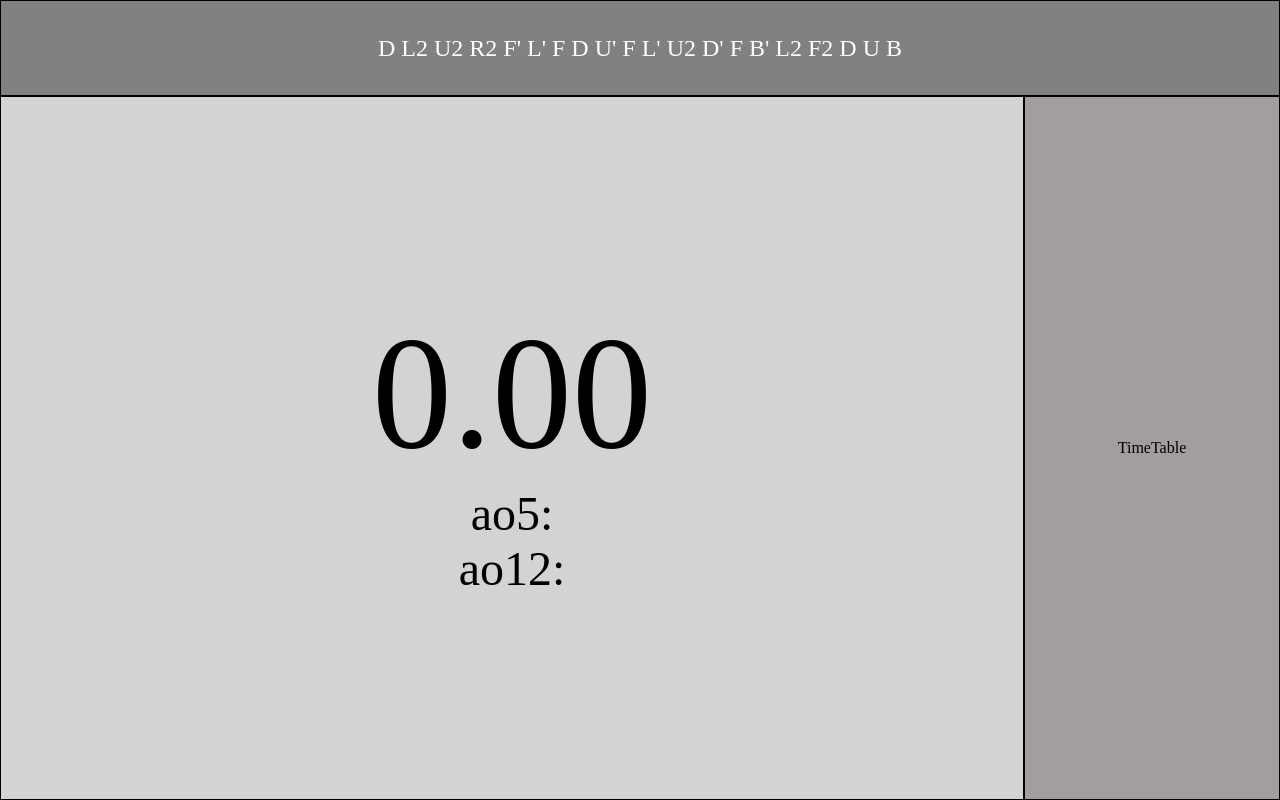
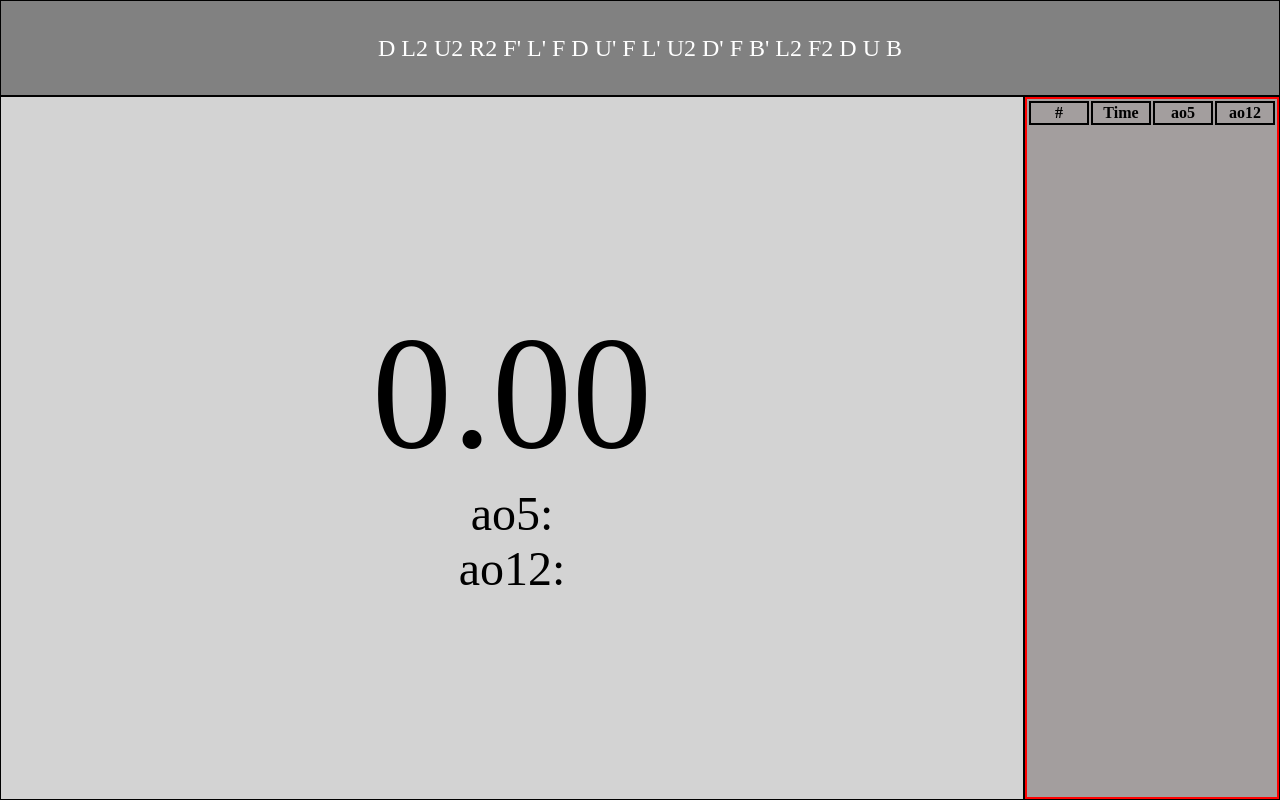
Before and after one commit to eli-10-dev/CubeTimer, a React (Create React App) app: page / in a window 1280 px wide. Built offline with nearby package versions, Linux system fonts and the light colour scheme.

Commit message:
Record time function created

```diff
--- a/src/App.tsx
+++ b/src/App.tsx
@@ -1,32 +1,38 @@
 import React, { useState, useEffect, useRef } from 'react';
 import './App.css';
 // https://github.com/cubing/scramble-display
-import { ScrambleDisplay  } from 'scramble-display';
+// import { ScrambleDisplay  } from 'scramble-display';
 import Scrambles from './Scrambles';
 import TimeDisplay from './TimeDisplay';
 import TimeTable from './TimeTable';
+import { transpileModule } from 'typescript';
+
+type Solve = {
+    time: number;
+     ao5: string;
+    ao12: string;
+}
 
 function App() {
+  // Prevents record() on initial render
+  const mountFrequency = useRef(0);
   const [cubeScramble, setCubeScramble] = useState<Array<string>>();
-  const [timer, setTimer] = useState<number>(0);
+  const [solvesArray, setSolvesArray] = useState<Solve[]>([]);
+  const [recordReady, setRecordReady] = useState<boolean>(false);
   const [isTimerRunning, setIsTimerRunning] = useState<boolean>(false);
-  // Added to track if spacebar is being pressed
-  const [isSpacePressed, setIsSpacePressed] = useState<boolean>(false);
+  const [time, setTime] = useState<number>(0);
   const [ao5, setAo5] = useState<string>("");
   const [ao12, setAo12] = useState<string>("");
-  const [solveStats, setSolveStats] = useState([
-    {
-      time: "",
-      ao5: "",
-      ao12: ""
-    }
-  ]);
+  // Added to track if spacebar is being pressed for the time style
+  const [isSpacePressed, setIsSpacePressed] = useState<boolean>(false);
+
   const notationsArray: Array<string> = ["F", "B", "U", "D", "R", "L"];
   const typeOfTurn : Record<number, string> = { 1: "", 2: "2", 3: "'"};
 
   const generateScramble = () => {
     // Place array inside of the function so that a new reference
     // is generated or a new instance of the array is seen by react.
+    console.log("Generate scramble function was called!");
     const scrambleArray: string[] = new Array(20).fill("");
     let i = 0;
 
@@ -53,20 +59,29 @@ function App() {
     }
 
     setCubeScramble(scrambleArray);
-    // console.log(scrambleArray);
-    return scrambleArray;
   };
 
+  const recordTime = () => {
+    console.log("Record function was called!");
+    console.log("Recording time: ", time);
+
+    let newSolve = {
+      time,
+      ao5,
+      ao12,
+    };
+
+    setSolvesArray((prevSolves) => [...prevSolves, newSolve]);
+  };
 
   const spacebarPress = (event: KeyboardEvent) => {
     if (event.key === ' '){
-      // console.log("Spacebar is being pressed!");\
       setIsSpacePressed(true);
     }
 
     setIsTimerRunning((state: boolean) => {
       if (state === false){
-        setTimer(0);
+        setTime(0);
       }
       return state;
     });
@@ -74,7 +89,7 @@ function App() {
 
   const spacebarRelease = (event: KeyboardEvent) => {
     if (event.key === ' '){
-      // console.log("Spacebar is released!");
+      console.log("Spacebar is released!");
       setIsSpacePressed(false);
 
       setIsTimerRunning((state: boolean) => {
@@ -85,13 +100,18 @@ function App() {
         return newState;
       });
     }
-
   };
 
   useEffect(() => {
-    console.log("Is timer running?: ", isTimerRunning);
-  }, [isTimerRunning]);
+    if (mountFrequency.current <= 1) {
+      mountFrequency.current += 1;
+      return;
+    }
 
+    if (!isSpacePressed && !isTimerRunning){
+      recordTime();
+    }
+  }, [isTimerRunning, isSpacePressed]);
 
   // INITIAL RENDER
   useEffect(() => {
@@ -112,7 +132,7 @@ function App() {
     let timerInterval: ReturnType<typeof setInterval>;
     if (isTimerRunning){
       timerInterval = setInterval(() => {
-        setTimer(prev => prev + 0.01)
+        setTime(prev => prev + 0.01)
       }, 10);
     }
     return () => {
@@ -125,22 +145,20 @@ function App() {
       <header className="app-header flex-center">
         <Scrambles
           cubeScramble={cubeScramble || []}
-          generateScramble={generateScramble}
         />
       </header>
 
       <section className="time-content-container">
         <main className="time-display-container flex-center">
           <TimeDisplay
-          timer={timer}
+          time={time}
           isSpacePressed={isSpacePressed}
           />
         </main>
 
         <section className="time-table-container flex-center">
           <TimeTable
-          solveStats={solveStats}
-
+          solvesArray={solvesArray}
           />
         </section>
       </section>
--- a/src/Scrambles.tsx
+++ b/src/Scrambles.tsx
@@ -2,12 +2,9 @@ import './Scrambles.css';
 
 type ScrambleProps = {
     cubeScramble: Array<string>;
-    // For functions:
-    // <prop name> : (<parameters>: <parameter types>) => <return type>
-    generateScramble: () => Array<string>;
 }
 
-function Scrambles({ cubeScramble, generateScramble }: ScrambleProps) {
+function Scrambles({ cubeScramble }: ScrambleProps) {
     return(
         <div className="scramble flex-center">
             {cubeScramble.join(" ")}
--- a/src/TimeDisplay.css
+++ b/src/TimeDisplay.css
@@ -11,3 +11,7 @@
 .average{
     font-size: 3em;
 }
+
+@media screen and (max-width: 600px){
+
+}
--- a/src/TimeDisplay.tsx
+++ b/src/TimeDisplay.tsx
@@ -2,15 +2,15 @@ import './TimeDisplay.css';
 
 type TimeDisplayProps = {
     // <prop name> : (<parameters>: <parameter types>) => <return type>
-    timer: number;
+    time: number;
     isSpacePressed: boolean;
 }
 
-function TimeDisplay({ timer, isSpacePressed }: TimeDisplayProps) {
+function TimeDisplay({ time, isSpacePressed }: TimeDisplayProps) {
     return(
         <div className="timer-container flex-center">
             <div className="timer" style={{ color:  isSpacePressed ? "green" : "black" }}>
-                {timer.toFixed(2).toString()}
+                {time.toFixed(2).toString()}
             </div>
 
             <div className="average">
--- a/src/TimeTable.css
+++ b/src/TimeTable.css
@@ -0,0 +1,40 @@
+.time-table-contents{
+    border: 2px solid red;
+    width: 100%;
+    height: 100%;
+    margin-bottom: auto;
+    flex-direction: column;
+    justify-content: flex-start;
+    overflow-y: auto;
+}
+
+.session-dropdown{
+    margin-top: 1em;
+    gap: 0.5em;
+}
+
+.table-border{
+    /* border: 2px solid red; */
+    width: 100%;
+    height: 3em;
+    margin-top: 0.5em;
+}
+
+table{
+    /* border: 2px solid green; */
+    width: 100%;
+    height: auto;
+}
+
+th, td{
+    border: 2px solid black;
+    min-width: 2em;
+    max-width: 2em;
+    min-height: 1em;
+    height: 1.5em;
+    text-align: center;
+}
+
+@media screen and (max-width: 600px){
+
+}
--- a/src/TimeTable.tsx
+++ b/src/TimeTable.tsx
@@ -1,20 +1,54 @@
 import { StringLiteral } from 'typescript';
 import './TimeTable.css';
 
-type SolveStat = {
-    time: string;
-    ao5: string;
+type Solve = {
+    time: number;
+     ao5: string;
     ao12: string;
 }
 
 type TimeTableProps = {
-    solveStats: SolveStat[];
+    solvesArray: Solve[];
 }
 
-function TimeTable({ solveStats }: TimeTableProps) {
+function TimeTable({ solvesArray }: TimeTableProps) {
     return(
-        <div>
-            TimeTable
+        <div className="time-table-contents flex-center">
+            {/* <section className="session-dropdown flex-center">
+                Session
+                <select>
+                    <option>1</option>
+                    <option>2</option>
+                    <option>3</option>
+                    <option>4</option>
+                    <option>5</option>
+                </select>
+            </section> */}
+
+            <table>
+                <thead>
+                    <tr>
+                        <th>#</th>
+                        <th>Time</th>
+                        <th>ao5</th>
+                        <th>ao12</th>
+                    </tr>
+                </thead>
+
+                <tbody>
+                    {/* solvesArray.length > 0 ?  */}
+                    {
+                    solvesArray.map(( {time, ao5, ao12}, index ) => (
+                        <tr key={index}>
+                            <td>{index + 1}</td>
+                            <td>{time.toFixed(2)}</td>
+                            <td>{ao5}</td>
+                            <td>{ao12}</td>
+                        </tr>
+                    ))
+                    }
+                </tbody>
+            </table>
         </div>
     )
 }
--- a/src/index.css
+++ b/src/index.css
@@ -7,4 +7,6 @@
 html{
   width: 100%;
   height: 100vh;
+  max-height: 100vh;
+  overflow: hidden;
 }
```
Also changed, not shown: 1 other file (tests, documents, lock files or other folders).
